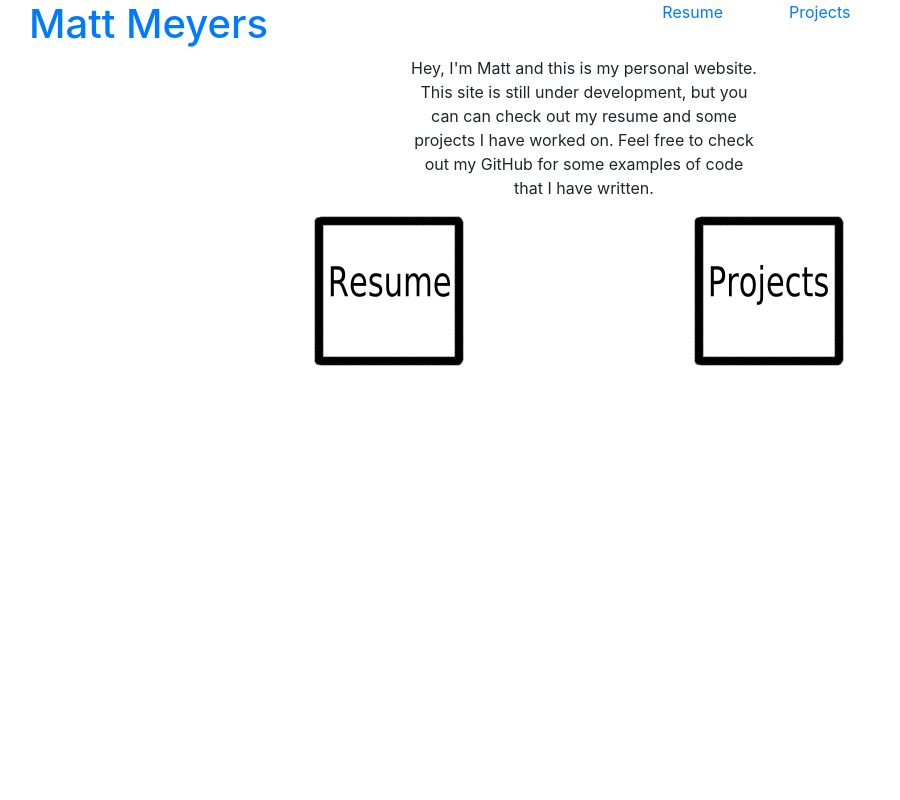
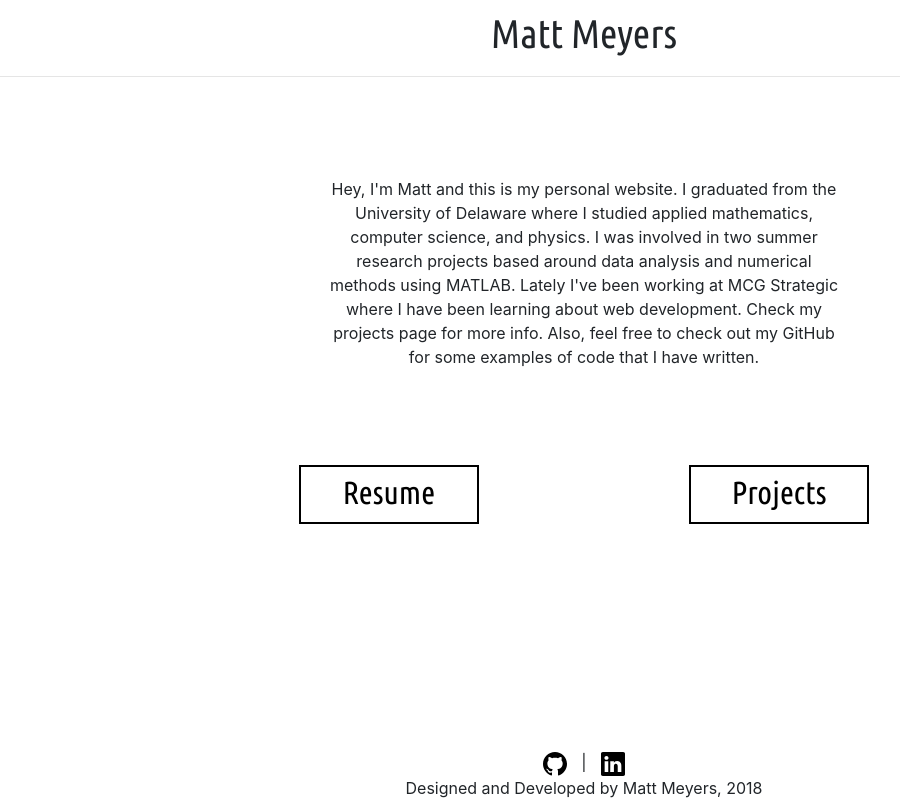
Before and after one commit to mattmeyers/MM_Website, a Flask app: page / in a window 1280 px wide. Shown: the whole page, without its empty margins (56-956 px from the left). Run offline with Flask 2, Linux system fonts and the light colour scheme; some libraries are stand-ins or nearby versions.

Commit message:
Added about page info, buttons, and footer.

```diff
--- a/mm_website/static/StyleSheets/style.css
+++ b/mm_website/static/StyleSheets/style.css
@@ -1,4 +1,42 @@
-.NavButton:hover{
-    transform: scale(1.5);
-    box-shadow: 0 0 10px rgba(0, 0, 0, 0.5);
+body {
+  min-height: 100vh;
+  position: relative;
+  margin: 0;
 }
+
+#About-Block{
+  margin: 5em 0em;
+}
+
+.About-Buttons a{
+  border-style: solid;
+  border-color: black;
+  border-width: 2px;
+  width: 180px;
+  padding: 1px 30px 6px 30px;
+  margin-bottom: 15px;
+  font-size: 2em;
+  color: black;
+  text-decoration: none !important;
+  text-align: center;
+}
+
+.About-Buttons a:visited {color: black;}
+.About-Buttons a:hover {color: black;}
+.About-Buttons a:active {color: black;}
+
+#resume ul{
+  list-style-type: none;
+}
+
+#footer {
+  position: absolute;
+  bottom: 0;
+  height: 50px;
+  margin-top: 2em;
+  text-align: center;
+}
+
+.Social-Link{
+  width: 1.5em;
+}
--- a/mm_website/templates/about.html
+++ b/mm_website/templates/about.html
@@ -1,20 +1,19 @@
 {% extends "layout.html" %}
 {% block body %}
   <div class="col-12">
-    <div class="row">
-      <div class="col-4 offset-4 text-center">
+    <div class="row" id="About-Block">
+      <div class="col-6 offset-3 text-center" >
           <p>
-            Hey, I'm Matt and this is my personal website.  This site is still under development, but you can can check out my resume and some projects I have worked on.  Feel free to check out my GitHub for some examples of code that I have written.
+            Hey, I'm Matt and this is my personal website.  I graduated from the University of Delaware where I studied applied mathematics, computer science, and physics.  I was involved in two summer research projects based around data analysis and numerical methods using MATLAB.  Lately I've been working at MCG Strategic where I have been learning about web development.  Check my projects page for more info.  Also, feel free to check out my GitHub for some examples of code that I have written.
           </p>
       </div>
     </div>
-
     <div class="row">
-      <div class="col-2 offset-3">
-        <a href="{{ url_for('resume') }}"><img class="NavButton" src="{{url_for('static', filename='Images/Resume.png')}}" /></a>
-      </div>
-      <div class="col-2 offset-2">
-        <a href="{{ url_for('projects') }}"><img class="NavButton" src="{{url_for('static', filename='Images/Projects.png')}}" /></a>
+      <div class="col-6 offset-3">
+        <div class="row justify-content-between About-Buttons">
+          <a href="{{url_for('resume')}}" style="font-family: 'Ubuntu Condensed', sans-serif;">Resume</a>
+          <a href="{{url_for('projects')}}" style="font-family: 'Ubuntu Condensed', sans-serif;">Projects</a>
+        </div>
       </div>
     </div>
   </div>
--- /dev/null
+++ b/mm_website/templates/footer.html
@@ -0,0 +1,7 @@
+<div id="footer">
+  <a href="https://github.com/mattmeyers" target="_blank"><img src="{{url_for('static', filename='Images/Github.svg')}}" class="Social-Link"/></a>
+  <span style="padding: 0px 10px;">|</span>
+  <a href="https://www.linkedin.com/in/matt-meyers/" target="_blank"><img src="{{url_for('static', filename='Images/LinkedIn.svg')}}" class="Social-Link"/></a>
+  <br/>
+  <span>Designed and Developed by Matt Meyers, 2018</span>
+</div>
--- a/mm_website/templates/layout.html
+++ b/mm_website/templates/layout.html
@@ -10,28 +10,26 @@
     <link rel=stylesheet type=text/css href="{{ url_for('static', filename='StyleSheets/style.css') }}">
     <link rel=stylesheet type=text/css href="{{ url_for('static', filename='StyleSheets/bootstrap.min.css') }}">
     <link rel=stylesheet type=text/css href="{{url_for('static', filename='StyleSheets/jquery.fancybox.min.css')}}" />
+    <link href="https://fonts.googleapis.com/css?family=Roboto+Mono|Ubuntu+Condensed" rel="stylesheet">
 
     <script src="{{url_for('static', filename='Scripts/jquery-3.3.1.min.js')}}" defer></script>
     <script src="{{url_for('static', filename='Scripts/jquery.fancybox.min.js')}}" defer></script>
   </head>
   <body>
-    <div class="container page">
-      <div class="row">
-        <div class="col-4">
-          <a href="{{url_for('about')}}"><h1>Matt Meyers</h1></a>
-        </div>
-        <div class="col-8">
-          <div class="row justify-content-center">
-            <!-- <div class="col-2"><a href="{{ url_for('about') }}">About</a></div> -->
-            <div class="col-2"><a href="{{ url_for('resume') }}">Resume</a></div>
-            <div class="col-2"><a href="{{ url_for('projects') }}">Projects</a></div>
-            <!-- <div class="col-2"><a href="{{ url_for('euler') }}">Project Euler</a></div>
-            <div class="col-2"><a href="{{ url_for('math') }}">Math Stuff</a></div> -->
-          </div>
-        </div>
+    <div class="container">
+      {% if request.path == '/' %}
+      <div class="row justify-content-center" style="padding-top: 10px;">
+        <h1 style="font-family: 'Ubuntu Condensed', sans-serif;">Matt Meyers</h1>
       </div>
-      <div class="row">
+      {% endif %}
+      <hr style="margin: 10px -100px 20px;"/>
+      <div class="row justify-content-center">
         {% block body %}{% endblock %}
+      </div>
+    </div>
+    <div class="container" style="height: 75px;">
+      <div class="row justify-content-center">
+        {% include "footer.html" %}
       </div>
     </div>
   </body>
--- a/mm_website/templates/projects.html
+++ b/mm_website/templates/projects.html
@@ -1,4 +1,7 @@
 {% extends "layout.html" %}
+{% block navigation %}
+{% include "navigation.html" %}
+{% endblock %}
 {% block body %}
   <div class="col-12">
     <div class="row">
```
Also changed, not shown: mm_website/templates/navigation.html (added, +7 -0 lines), mm_website/templates/resume.html (+8 -5 lines), mm_website/static/Images/Github.svg (added), mm_website/static/Images/LinkedIn.svg (added).
